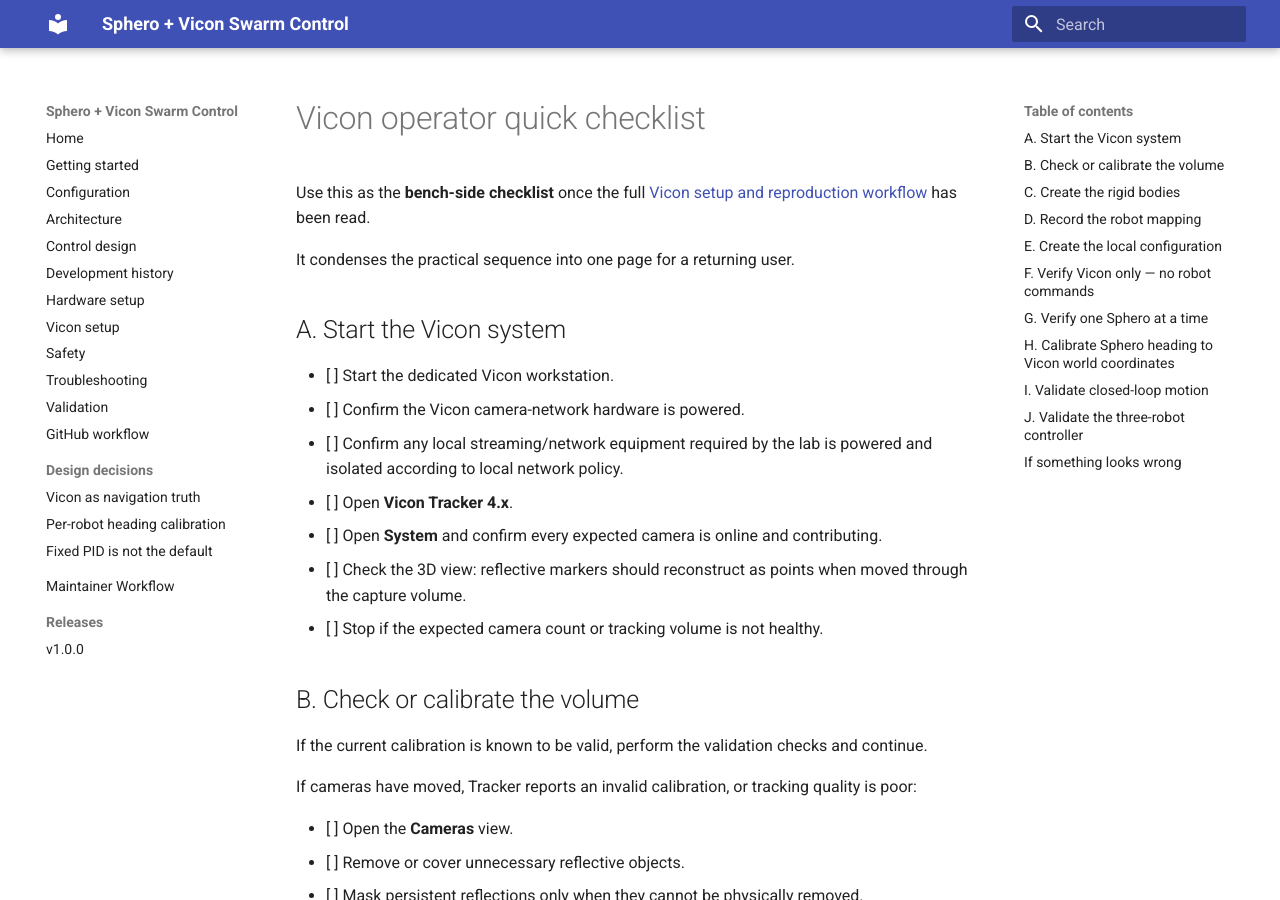
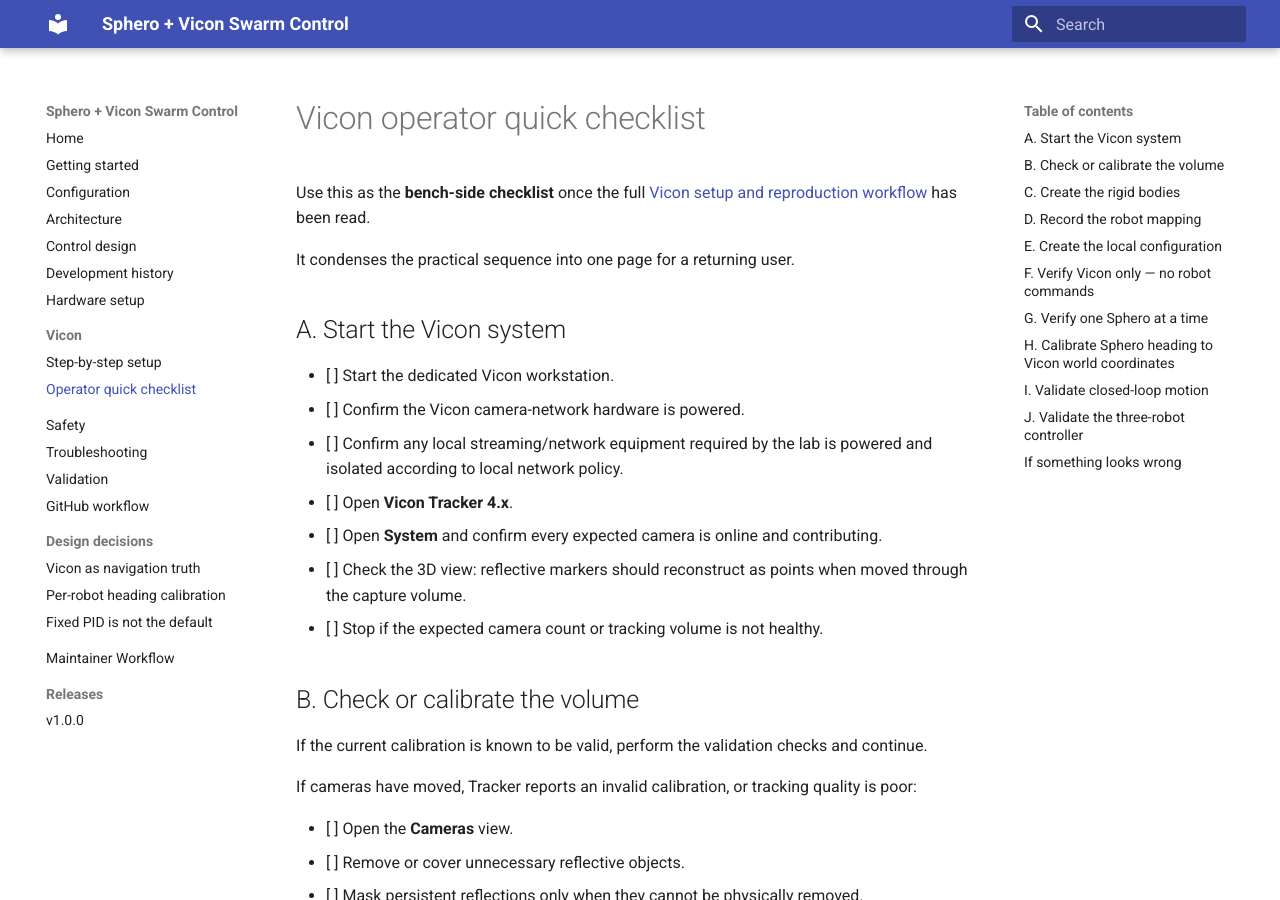
Before and after one commit to RV-crtl/sphero-vicon-swarm, an MkDocs documentation site: the page built from docs/vicon-operator-checklist.md, in a window 1280 px wide and 900 px high. Built offline with MkDocs 1.6.1 and Material for MkDocs 9.7.7, drawn with Linux system fonts in a browser that asks for light colours.

Commit message:
Make Vicon guides prominent in docs navigation

```diff
--- a/mkdocs.yml
+++ b/mkdocs.yml
@@ -29,7 +29,9 @@
   - Control design: control-design.md
   - Development history: development-history.md
   - Hardware setup: hardware-setup.md
-  - Vicon setup: vicon-setup.md
+  - Vicon:
+      - Step-by-step setup: vicon-setup.md
+      - Operator quick checklist: vicon-operator-checklist.md
   - Safety: safety.md
   - Troubleshooting: troubleshooting.md
   - Validation: validation.md
```
